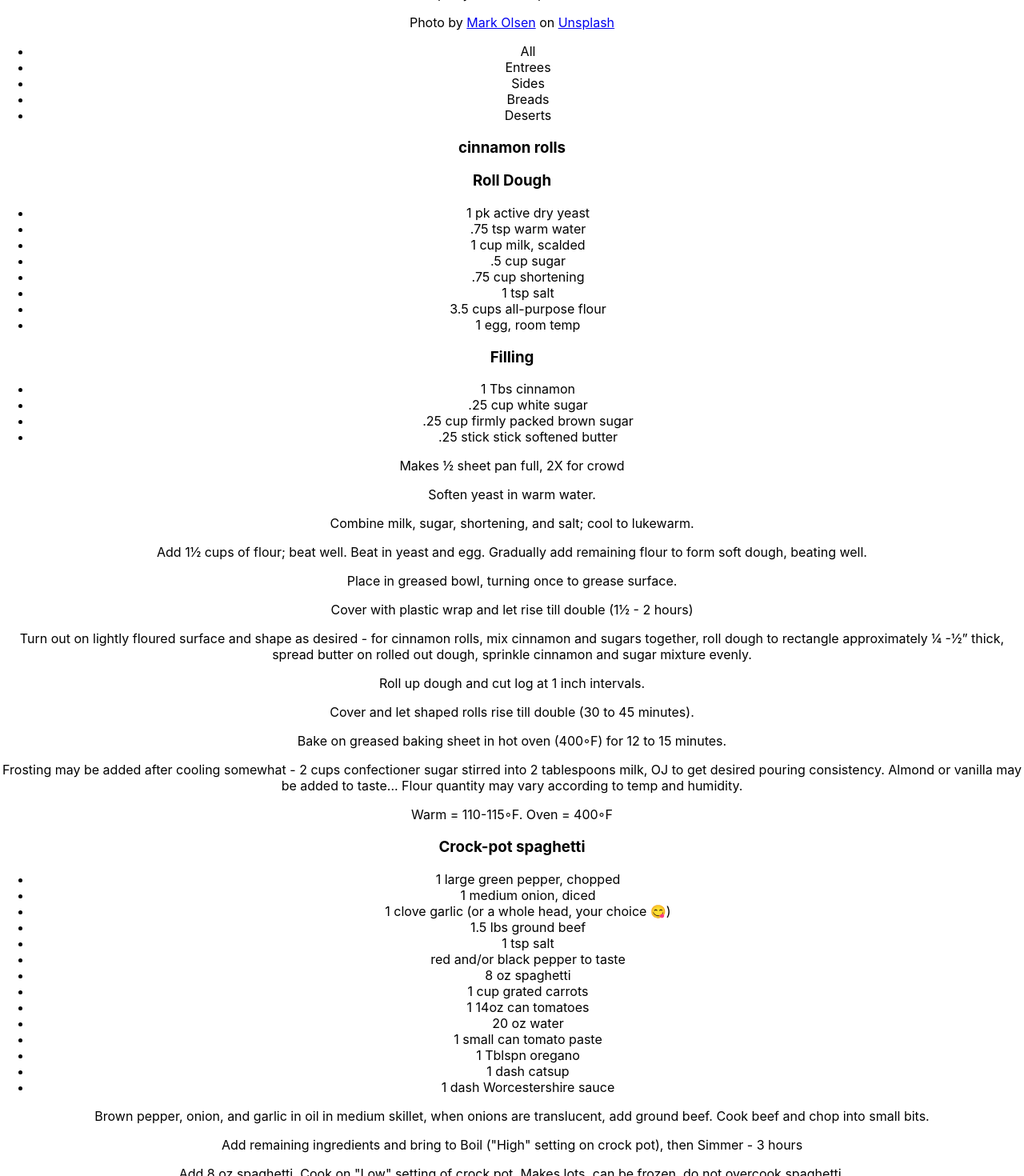
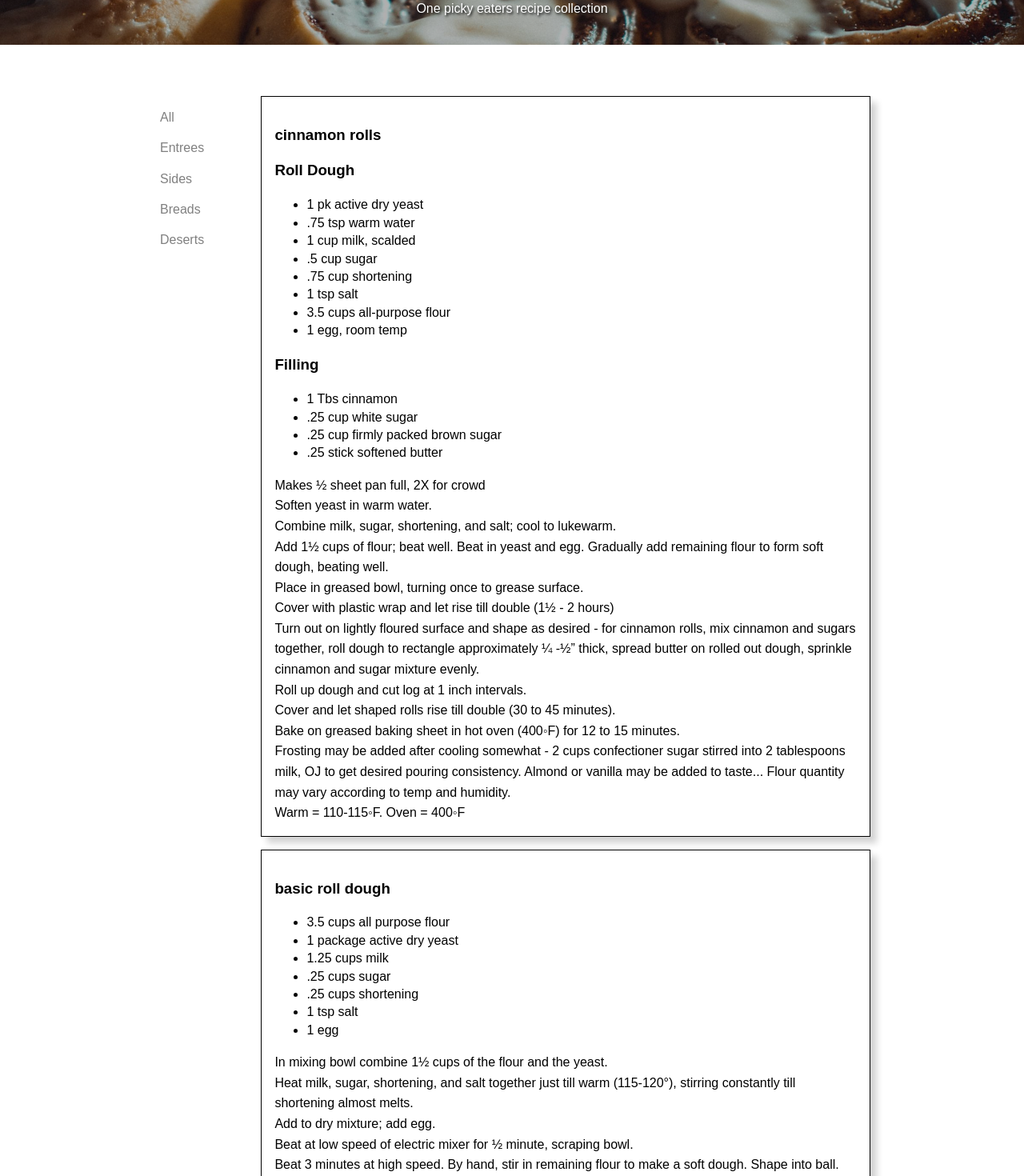
Before and after one commit to gpend/receipe-site---react, a React (Create React App) app: page / in a window 1280 px wide. Shown: the part 100-1570 px from the top of the page at 80% size. Built offline with nearby package versions, Linux system fonts and the light colour scheme.

Commit message:
shuffled files to the right place and  ready for js

```diff
--- a/public/index.html
+++ b/public/index.html
@@ -15,29 +15,12 @@
       user's mobile device or desktop. See https://developers.google.com/web/fundamentals/web-app-manifest/
     -->
     <link rel="manifest" href="%PUBLIC_URL%/manifest.json" />
-    <!--
-      Notice the use of %PUBLIC_URL% in the tags above.
-      It will be replaced with the URL of the `public` folder during the build.
-      Only files inside the `public` folder can be referenced from the HTML.
-
-      Unlike "/favicon.ico" or "favicon.ico", "%PUBLIC_URL%/favicon.ico" will
-      work correctly both with client-side routing and a non-root public URL.
-      Learn how to configure a non-root public URL by running `npm run build`.
-    -->
     <title>React App</title>
   </head>
   <body>
     <noscript>You need to enable JavaScript to run this app.</noscript>
-    <div id="root"></div>
-    <!--
-      This HTML file is a template.
-      If you open it directly in the browser, you will see an empty page.
+    <div id="root">
 
-      You can add webfonts, meta tags, or analytics to this file.
-      The build step will place the bundled scripts into the <body> tag.
-
-      To begin the development, run `npm start` or `yarn start`.
-      To create a production bundle, use `npm run build` or `yarn build`.
-    -->
+    </div>
   </body>
 </html>
--- a/src/App.css
+++ /dev/null
@@ -1,38 +0,0 @@
-.App {
-  text-align: center;
-}
-
-.App-logo {
-  height: 40vmin;
-  pointer-events: none;
-}
-
-@media (prefers-reduced-motion: no-preference) {
-  .App-logo {
-    animation: App-logo-spin infinite 20s linear;
-  }
-}
-
-.App-header {
-  background-color: #282c34;
-  min-height: 100vh;
-  display: flex;
-  flex-direction: column;
-  align-items: center;
-  justify-content: center;
-  font-size: calc(10px + 2vmin);
-  color: white;
-}
-
-.App-link {
-  color: #61dafb;
-}
-
-@keyframes App-logo-spin {
-  from {
-    transform: rotate(0deg);
-  }
-  to {
-    transform: rotate(360deg);
-  }
-}
--- a/src/App.js
+++ b/src/App.js
@@ -1,4 +1,4 @@
-import './App.css';
+// import './App.css';
 import Header from './components/header'
 import Nav from './components/nav';
 import Card from './components/card'
@@ -16,10 +16,18 @@ function App() {
   return (
     <div className="App">
       <Header />
-      <Nav />
-      {recipeItems}
+      <div className='container container-body'>
+        <Nav />
+        <div className='container container-recipes'>
+          {recipeItems}
+        </div>
+      </div>
     </div>
   );
 }
 
 export default App;
+
+// TODO fix nav buttons
+// TODO update heading sizes
+// TODO add margins to cards
--- a/src/components/card.js
+++ b/src/components/card.js
@@ -1,28 +1,6 @@
 
 
 function card(props){
-
-
-
-
-
-    // console.log(props.item)
-    // let ingredientGroups = []
-    // for (let group of props.item.ingredientGroups){
-    //     // console.log(group)
-    //     let ingredientGroup = []
-    //     if (!(group.title === "main")){
-    //         ingredientGroup.push("<h3>"+group.title+"</h3>")
-    //     }
-    //     for (let ingredientThing of group.ingredients){ //change this to map; create function for ingredients and another for directions
-    //         ingredientGroup.push("<li><span className='measure'>"+ingredientThing.amount+"</span> "+ingredientThing.ingredient+"</li>")
-    //     }
-    //     ingredientGroups += ingredientGroup
-    // }
-    // let instructions = []
-    // for (let direction of props.item.directions){
-    //     instructions.push(direction + "<br>")
-    // }
 
     let ingredientBlock = props.item.ingredientGroups.map(ingredientGroup => {
         let title = ""
@@ -53,10 +31,8 @@ function card(props){
         )
     })
 
-
-
     return(
-        <section className="recipe-card recipe-{props.item.category}">
+        <section className={`recipe-card recipe-group-${props.item.category}`}>
             <h3 className="recipe-title">{props.item.title}</h3>
                 <div className="recipe-body">
                     {ingredientBlock}
--- a/src/components/header.js
+++ b/src/components/header.js
@@ -6,7 +6,7 @@ function header(){
                 <div className="header-text">
                     <h1>Bachelor Chow</h1>
                     <p>One picky eaters recipe collection</p>
-                    <p>Photo by <a href="https://unsplash.com/@markolsen?utm_source=unsplash&utm_medium=referral&utm_content=creditCopyText">Mark Olsen</a> on <a href="https://unsplash.com/s/photos/cinnamon-rolls?utm_source=unsplash&utm_medium=referral&utm_content=creditCopyText">Unsplash</a></p>
+                    <p className='hidden'>Photo by <a href="https://unsplash.com/@markolsen?utm_source=unsplash&utm_medium=referral&utm_content=creditCopyText">Mark Olsen</a> on <a href="https://unsplash.com/s/photos/cinnamon-rolls?utm_source=unsplash&utm_medium=referral&utm_content=creditCopyText">Unsplash</a></p>
                 </div>
             </header>
     )
--- a/src/index.css
+++ /dev/null
@@ -1,13 +0,0 @@
-body {
-  margin: 0;
-  font-family: -apple-system, BlinkMacSystemFont, 'Segoe UI', 'Roboto', 'Oxygen',
-    'Ubuntu', 'Cantarell', 'Fira Sans', 'Droid Sans', 'Helvetica Neue',
-    sans-serif;
-  -webkit-font-smoothing: antialiased;
-  -moz-osx-font-smoothing: grayscale;
-}
-
-code {
-  font-family: source-code-pro, Menlo, Monaco, Consolas, 'Courier New',
-    monospace;
-}
--- a/src/index.js
+++ b/src/index.js
@@ -1,6 +1,6 @@
 import React from 'react';
 import ReactDOM from 'react-dom';
-import './index.css';
+import './style.css';
 import App from './App';
 import reportWebVitals from './reportWebVitals';
 
@@ -11,7 +11,6 @@ ReactDOM.render(
   document.getElementById('root')
 );
 
-console.log("I ran")
 // If you want to start measuring performance in your app, pass a function
 // to log results (for example: reportWebVitals(console.log))
 // or send to an analytics endpoint. Learn more: https://bit.ly/CRA-vitals
--- a/src/recipes.js
+++ b/src/recipes.js
@@ -57,7 +57,7 @@ let recipes = [
                         amount: ".25 cup"
                     },
                     {
-                        ingredient: "stick softened butter",
+                        ingredient: "softened butter",
                         amount: ".25 stick"
                     }
                 ]
@@ -76,6 +76,58 @@ let recipes = [
             "Bake on greased baking sheet in hot oven (400◦F) for 12 to 15 minutes.",
             "Frosting may be added after cooling somewhat - 2 cups confectioner sugar stirred into 2 tablespoons milk, OJ to get desired pouring consistency. Almond or vanilla may be added to taste... Flour quantity may vary according to temp and humidity.",
             "Warm = 110-115◦F. Oven = 400◦F"
+        ]
+    },
+    {
+        id: 5,
+        title: "basic roll dough",
+        category: "bread",
+        ingredientGroups:[
+            {
+                title: "main",
+                ingredients:[
+                    {
+                        ingredient: "all purpose flour",
+                        amount: "3.5 cups",
+                    },
+                    {
+                        ingredient: "active dry yeast",
+                        amount: "1 package"
+                    },
+                    {
+                        ingredient: "milk",
+                        amount: "1.25 cups"
+                    },
+                    {
+                        ingredient: "sugar",
+                        amount: ".25 cups"
+                    },
+                    {
+                        ingredient: "shortening",
+                        amount: ".25 cups"
+                    },
+                    {
+                        ingredient: "salt",
+                        amount: "1 tsp"
+                    },
+                    {
+                        ingredient: "egg",
+                        amount: 1
+                    }
+                ],
+            }
+        ],
+        directions: [
+            "In mixing bowl combine 1½ cups of the flour and the yeast.",
+            "Heat milk, sugar, shortening, and salt together just till warm (115-120°), stirring constantly till shortening almost melts.",
+            "Add to dry mixture; add egg.",
+            "Beat at low speed of electric mixer for ½ minute, scraping bowl.",
+            "Beat 3 minutes at high speed.  By hand, stir in remaining flour to make a soft dough. Shape into ball.",
+            "Place in lightly greased bowl; turn once to grease surface.  Cover; let rise in warm place till double, 1½ to 2 hours.",
+            "Punch down; turn out on floured surface.  Cover; let rest 10 minutes.",
+            "Shape into desired rolls.  Place on greased baking sheets or in greased muffin pans. Cover; let rise in warm place till double, 30 to 45 minutes.",
+            "Bake in hot oven (400°F) for 10 to 12 minutes.",
+            "Remember,  humidity, air pressure, and temperature make a difference in bread making and the recipe may need to be adjusted a wee bit.  Once you learn how the dough feels, that will be automatic."
         ]
     },
     {
@@ -249,58 +301,6 @@ let recipes = [
             "Preheat the oven at 180 C and bake them for exactly 13 minutes. Let them cool completely and coat them with powdered sugar."
         ],
         attribution: "Recipe from <a href=\"https://www.reddit.com/r/food/comments/owg64q/homemade_soft_lemon_cookies/\">r/food on reddit</a>"
-    },
-    {
-        id: 5,
-        title: "basic roll dough",
-        category: "bread",
-        ingredientGroups:[
-            {
-                title: "main",
-                ingredients:[
-                    {
-                        ingredient: "all purpose flour",
-                        amount: "3.5 cups",
-                    },
-                    {
-                        ingredient: "active dry yeast",
-                        amount: "1 package"
-                    },
-                    {
-                        ingredient: "milk",
-                        amount: "1.25 cups"
-                    },
-                    {
-                        ingredient: "sugar",
-                        amount: ".25 cups"
-                    },
-                    {
-                        ingredient: "shortening",
-                        amount: ".25 cups"
-                    },
-                    {
-                        ingredient: "salt",
-                        amount: "1 tsp"
-                    },
-                    {
-                        ingredient: "egg",
-                        amount: 1
-                    }
-                ],
-            }
-        ],
-        directions: [
-            "In mixing bowl combine 1½ cups of the flour and the yeast.",
-            "Heat milk, sugar, shortening, and salt together just till warm (115-120°), stirring constantly till shortening almost melts.",
-            "Add to dry mixture; add egg.",
-            "Beat at low speed of electric mixer for ½ minute, scraping bowl.",
-            "Beat 3 minutes at high speed.  By hand, stir in remaining flour to make a soft dough. Shape into ball.",
-            "Place in lightly greased bowl; turn once to grease surface.  Cover; let rise in warm place till double, 1½ to 2 hours.",
-            "Punch down; turn out on floured surface.  Cover; let rest 10 minutes.",
-            "Shape into desired rolls.  Place on greased baking sheets or in greased muffin pans. Cover; let rise in warm place till double, 30 to 45 minutes.",
-            "Bake in hot oven (400°F) for 10 to 12 minutes.",
-            "Remember,  humidity, air pressure, and temperature make a difference in bread making and the recipe may need to be adjusted a wee bit.  Once you learn how the dough feels, that will be automatic."
-        ]
     }
 ]
 
--- a/style.css
+++ b/src/style.css
@@ -48,6 +48,10 @@ header{
     text-shadow: black 0.1em 0.1em 0.2em;
 }
 
+.header-text .hidden{
+    display: none;
+}
+
 header h1{
     margin-bottom: 0;
 }
@@ -64,7 +68,7 @@ header h1{
 
 /* Navigation */
 
-
+/*TODO figure this out */
 .container-body aside{
     flex-direction: column;
     width: 15%;
@@ -91,7 +95,7 @@ nav li:hover, nav li:focus{
 /* Recipes */
 
 
-.container-body #recipes{
+.container-recipes{
     width: 85%;
     margin: 0 2rem;
 }
@@ -101,6 +105,11 @@ nav li:hover, nav li:focus{
     box-shadow: .5em .5em .5em lightgray;
     padding: 1em;
     margin-bottom: 1em;
+}
+
+div.directions p{
+    margin-bottom: 0;
+    margin-top: 0;
 }
 
 @media print{
```
Also changed, not shown: src/script.js (+9 -9 lines), src/images/mark-olsen-oZqJMbQMJ-4-unsplash.-cinnamon-rolls-cropped.jpg (renamed from images/mark-olsen-oZqJMbQMJ-4-unsplash.-cinnamon-rolls-cropped.jpg), src/images/mark-olsen-oZqJMbQMJ-4-unsplash.-cinnamon-rollsjpg.jpg (renamed from images/mark-olsen-oZqJMbQMJ-4-unsplash.-cinnamon-rollsjpg.jpg).
